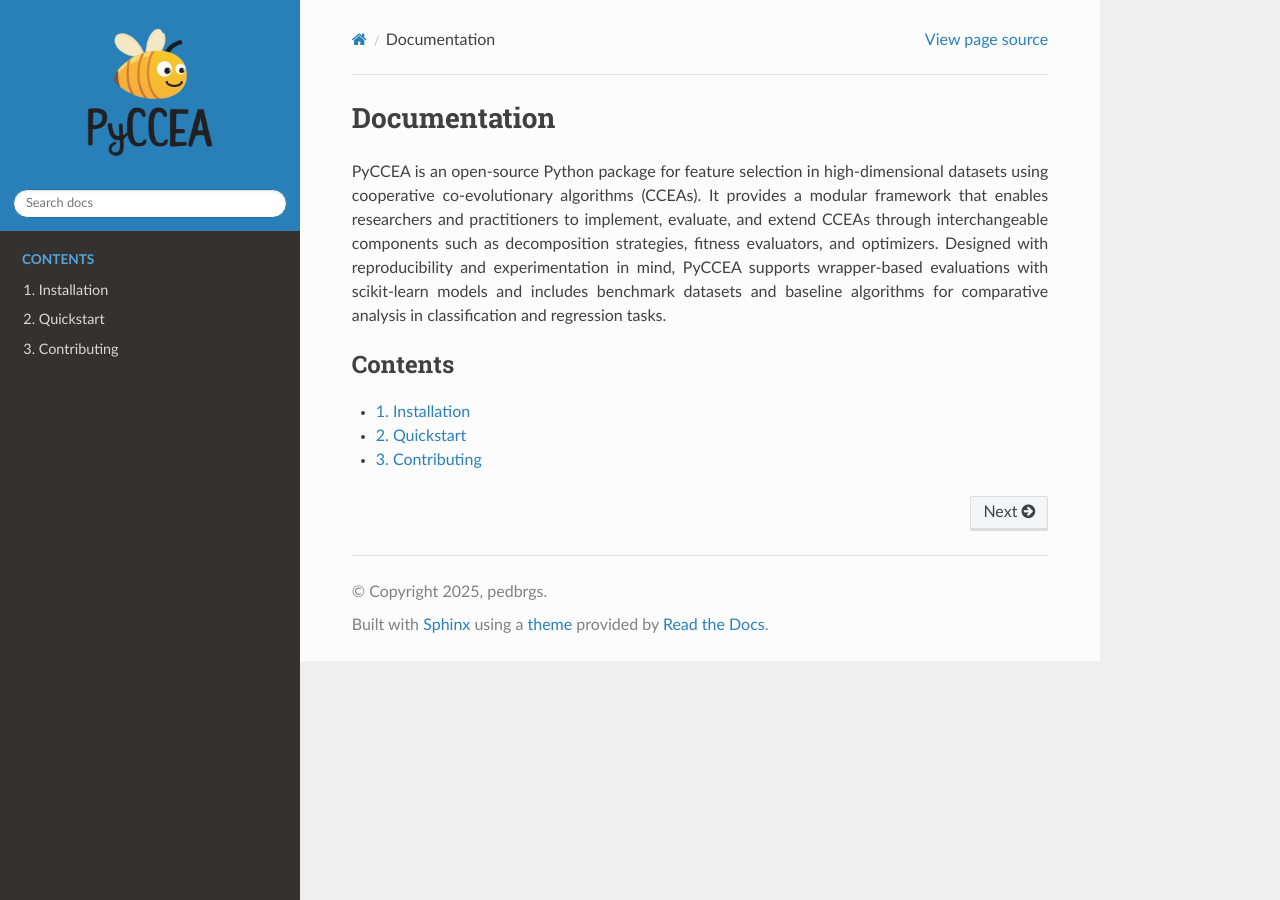
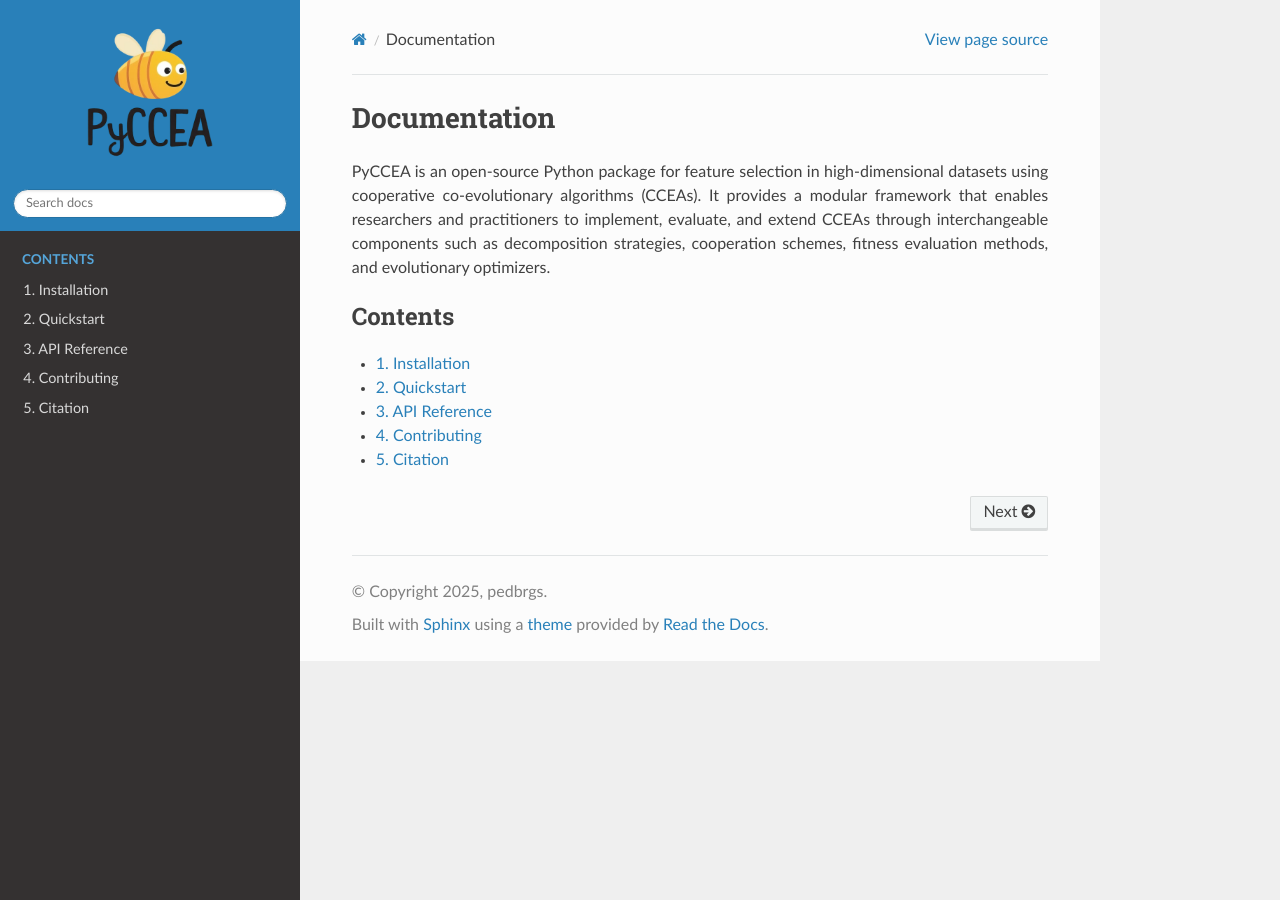
Before and after one commit to pedbrgs/PyCCEA, a Sphinx documentation site: the page built from docs/source/index.rst, in a window 1280 px wide. Built offline with Sphinx 7.4.7 and the Read the Docs theme 3.1.0, drawn with Linux system fonts in a browser that asks for light colours; pages that are not in the unit, such as notebooks, are missing from menus.

Commit message:
docs: add API Reference and Citation sections

```diff
--- a/docs/source/conf.py
+++ b/docs/source/conf.py
@@ -10,7 +10,11 @@ extensions = [
     "sphinx.ext.autodoc",
     "numpydoc",
     "sphinx.ext.viewcode",
+    'sphinx.ext.autosummary',
 ]
+
+autosummary_generate = True
+
 
 templates_path = ["_templates"]
 exclude_patterns = []
--- a/docs/source/index.rst
+++ b/docs/source/index.rst
@@ -1,7 +1,11 @@
 Documentation
 ====================
 
-PyCCEA is an open-source Python package for feature selection in high-dimensional datasets using cooperative co-evolutionary algorithms (CCEAs). It provides a modular framework that enables researchers and practitioners to implement, evaluate, and extend CCEAs through interchangeable components such as decomposition strategies, fitness evaluators, and optimizers. Designed with reproducibility and experimentation in mind, PyCCEA supports wrapper-based evaluations with scikit-learn models and includes benchmark datasets and baseline algorithms for comparative analysis in classification and regression tasks.
+PyCCEA is an open-source Python package for feature selection in high-dimensional datasets using
+cooperative co-evolutionary algorithms (CCEAs). It provides a modular framework that enables
+researchers and practitioners to implement, evaluate, and extend CCEAs through interchangeable
+components such as decomposition strategies, cooperation schemes, fitness evaluation methods, and
+evolutionary optimizers.
 
 .. toctree::
    :maxdepth: 1
@@ -10,4 +14,6 @@ PyCCEA is an open-source Python package for feature selection in high-dimensiona
 
    pages/installation
    pages/quickstart
+   pages/modules
    pages/contributing
+   pages/citation
```
Also changed, not shown: docs/source/pages/citation.rst (added, +15 -0 lines), docs/source/pages/modules.rst (added, +18 -0 lines), 1 other file.
